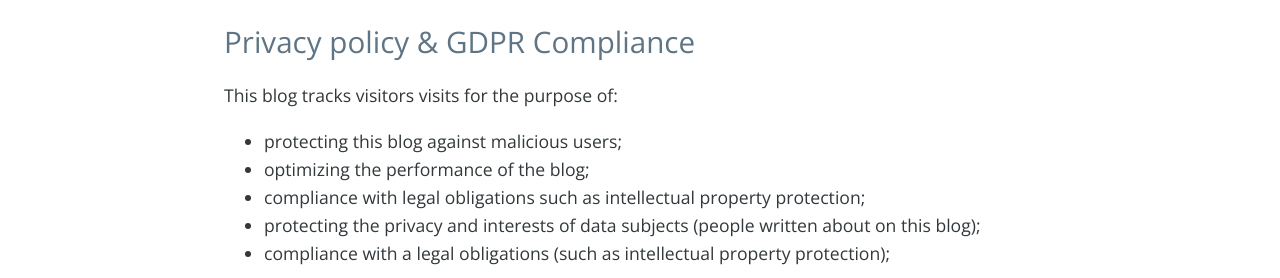
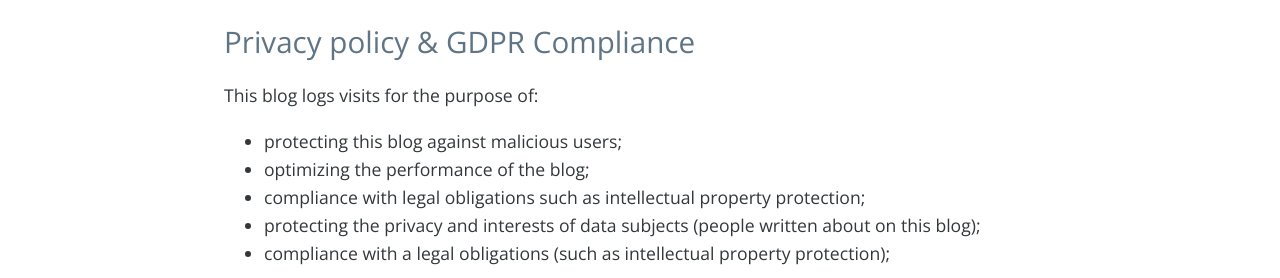
Before and after one commit to fprisse/Weblog, a Jekyll site: the page built from gdpr.md, in a window 1280 px wide. Shown: the part 296-574 px from the top of the page. Built offline with Jekyll 4.4.1, drawn with Linux system fonts in a browser that asks for light colours; nearby versions of some CDN libraries; comment, search, counter and statistics services are not loaded.

Commit message:
Update gdpr.md

```diff
--- a/gdpr.md
+++ b/gdpr.md
@@ -4,7 +4,7 @@
 permalink: /gdpr/
 ---
 
-This blog tracks visitors visits for the purpose of:
+This blog logs visits for the purpose of:
  - protecting this blog against malicious users;
  - optimizing the performance of the blog;
  - compliance with legal obligations such as intellectual property protection;
```
